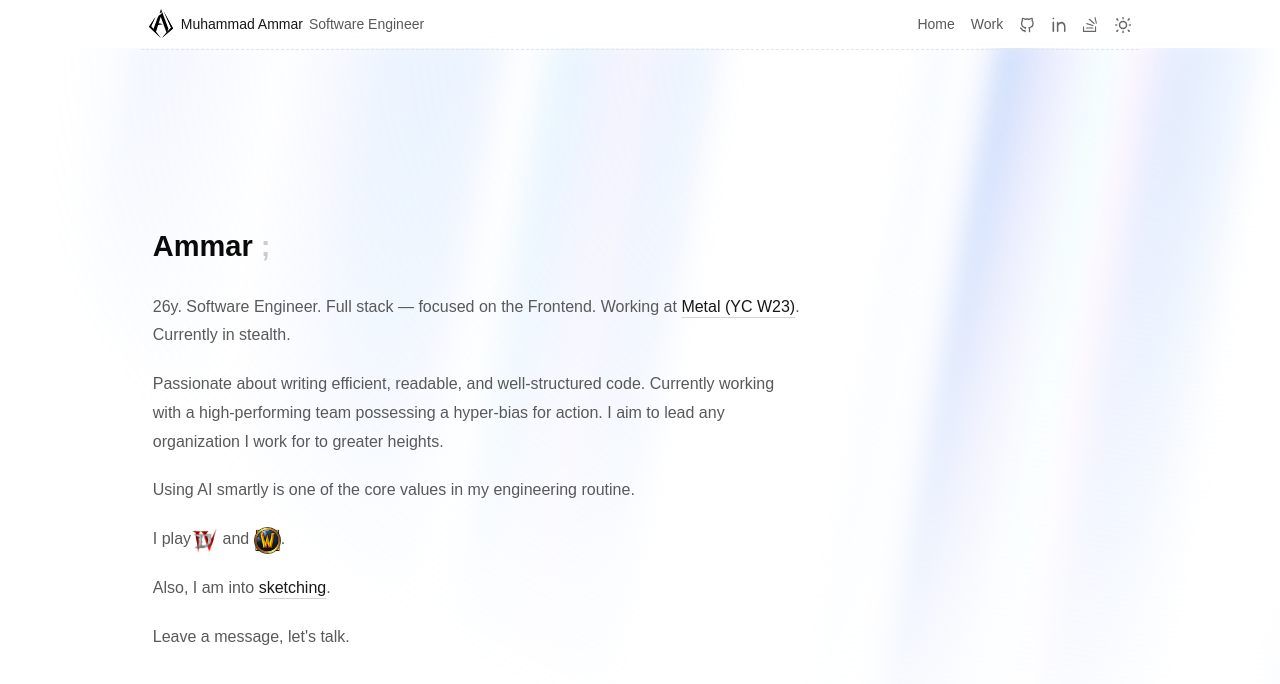
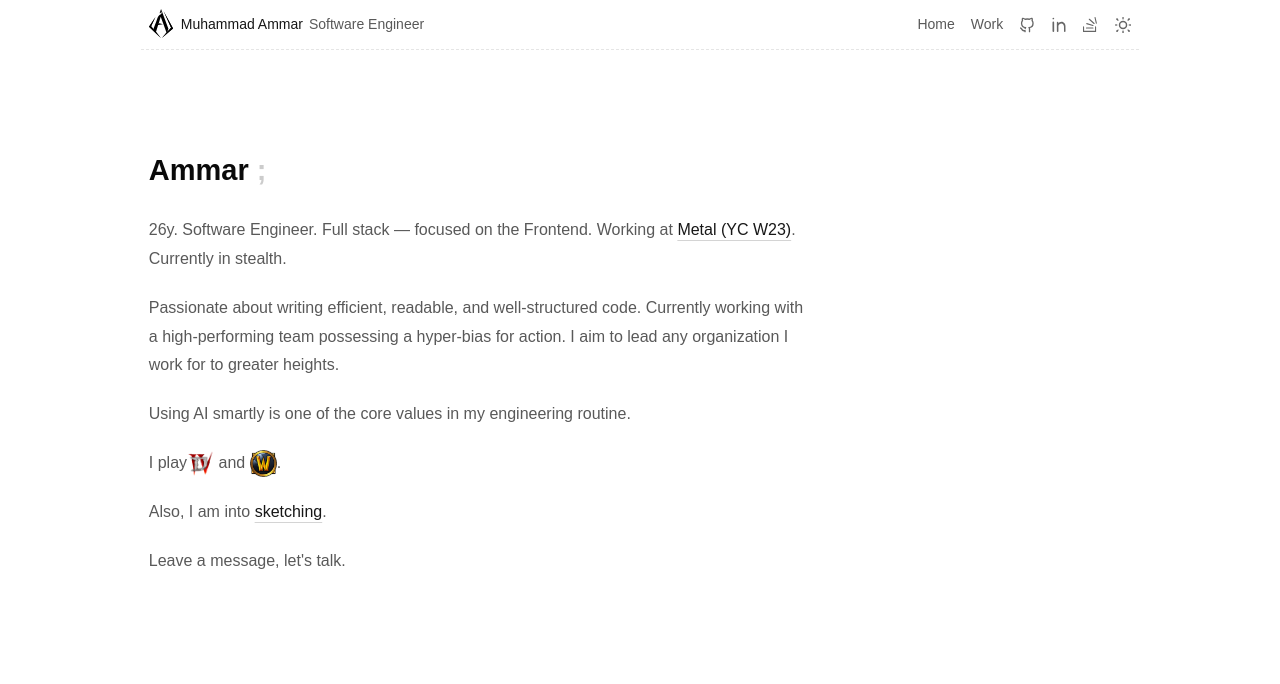
Before and after one commit to Fanoflix/personal-portfolio-v2, a Next.js app: page / in a window 1280 px wide. Shown: the top 684 px of the page. Built offline with nearby package versions, Linux system fonts and the light colour scheme; a web font is replaced by a local one.

Commit message:
Clean hero page

```diff
--- a/src/app/layout.tsx
+++ b/src/app/layout.tsx
@@ -6,7 +6,7 @@
 import AppShell from "../components/AppShell";
 import { ThemeProvider } from "../components/ThemeProvider/theme-provider";
 import TopNavbar from "../components/TopNavbar";
-import { AuroraBackground } from "../components/AuroraBackground/AuroraBackground";
+import Lamp from "../components/Lamp/Lamp";
 
 const inter = localFont({
   src: "../../public/fonts/web/InterVariable.woff2",
@@ -30,9 +30,7 @@
       <body>
         <ThemeProvider attribute="class" defaultTheme="system">
           <TopNavbar />
-          <AuroraBackground>
-            <AppShell>{children}</AppShell>
-          </AuroraBackground>
+          <AppShell>{children}</AppShell>
         </ThemeProvider>
       </body>
     </html>
--- a/src/components/AppShell.tsx
+++ b/src/components/AppShell.tsx
@@ -3,9 +3,7 @@
 import { usePathname } from "next/navigation";
 import { PropsWithChildren } from "react";
 import { layoutVariants } from "../features/framer-animations/variants";
-import TopNavbar from "./TopNavbar";
 import { cn } from "../lib/utils";
-import { AuroraBackground } from "./AuroraBackground/AuroraBackground";
 
 export default function ll({ children }: PropsWithChildren) {
   const pathname = usePathname();
@@ -14,7 +12,7 @@
     <div
       className={cn(
         "w-full md:w-site",
-        "px-1 pb-6 flex flex-col items-center justify-center",
+        "pb-6 flex flex-col items-center justify-center",
       )}
     >
       <AnimatePresence mode="wait">
--- a/src/components/AuroraBackground/AuroraBackground.tsx
+++ /dev/null
@@ -1,54 +0,0 @@
-"use client";
-import { cn } from "@/src/lib/utils";
-import React, { ReactNode } from "react";
-
-interface AuroraBackgroundProps extends React.HTMLProps<HTMLDivElement> {
-  children: ReactNode;
-  showRadialGradient?: boolean;
-}
-
-export const AuroraBackground = ({
-  className,
-  children,
-  showRadialGradient = true,
-  ...props
-}: AuroraBackgroundProps) => {
-  return (
-    <main>
-      <div
-        className={cn(
-          "relative flex flex-col h-[100vh] w-screen items-center justify-center transition-bg",
-          className,
-        )}
-        {...props}
-      >
-        <div className="absolute inset-0 overflow-hidden">
-          <div
-            //   I'm sorry but this is what peak developer performance looks like // trigger warning
-            className={cn(
-              `
-            [--white-gradient:repeating-linear-gradient(100deg,var(--white)_0%,var(--white)_7%,var(--transparent)_10%,var(--transparent)_12%,var(--white)_16%)]
-            [--dark-gradient:repeating-linear-gradient(100deg,var(--black)_0%,var(--black)_7%,var(--transparent)_10%,var(--transparent)_12%,var(--black)_16%)]
-            [--aurora:repeating-linear-gradient(100deg,var(--blue-500)_10%,var(--indigo-300)_15%,var(--blue-300)_20%,var(--violet-200)_25%,var(--blue-400)_30%)]
-            [background-image:var(--white-gradient),var(--aurora)]
-            dark:[background-image:var(--dark-gradient),var(--aurora)]
-            [background-size:300%,_200%]
-            [background-position:50%_50%,50%_50%]
-            filter blur-[10px] invert dark:invert-0
-            after:content-[""] after:absolute after:inset-0 after:[background-image:var(--white-gradient),var(--aurora)]
-            after:dark:[background-image:var(--dark-gradient),var(--aurora)]
-            after:[background-size:200%,_100%]
-            after:animate-aurora after:[background-attachment:fixed] after:mix-blend-difference
-            pointer-events-none
-            absolute -inset-[10px] opacity-50 will-change-transform`,
-
-              showRadialGradient &&
-                `[mask-image:radial-gradient(ellipse_at_100%_0%,black_10%,var(--transparent)_70%)]`,
-            )}
-          ></div>
-        </div>
-        {children}
-      </div>
-    </main>
-  );
-};
--- a/tailwind.config.ts
+++ b/tailwind.config.ts
@@ -1,7 +1,4 @@
 import type { Config } from "tailwindcss";
-const {
-  default: flattenColorPalette,
-} = require("tailwindcss/lib/util/flattenColorPalette");
 import plugin from "tailwindcss/plugin";
 import animate from "tailwindcss-animate";
 
@@ -98,19 +95,10 @@
             opacity: "0.95",
           },
         },
-        aurora: {
-          from: {
-            backgroundPosition: "50% 50%, 50% 50%",
-          },
-          to: {
-            backgroundPosition: "350% 50%, 350% 50%",
-          },
-        },
       },
 
       animation: {
         "flame-flicker": "flame-flicker 1.2s ease-out infinite",
-        aurora: "aurora 60s linear infinite",
       },
       colors: {
         background: "hsl(var(--background))",
@@ -188,19 +176,6 @@
 
       addUtilities(iconGlowUtilities);
     }),
-    addVariablesForColors,
   ],
 };
 export default config;
-
-// This plugin adds each Tailwind color as a global CSS variable, e.g. var(--gray-200).
-function addVariablesForColors({ addBase, theme }: any) {
-  let allColors = flattenColorPalette(theme("colors"));
-  let newVars = Object.fromEntries(
-    Object.entries(allColors).map(([key, val]) => [`--${key}`, val]),
-  );
-
-  addBase({
-    ":root": newVars,
-  });
-}
```
